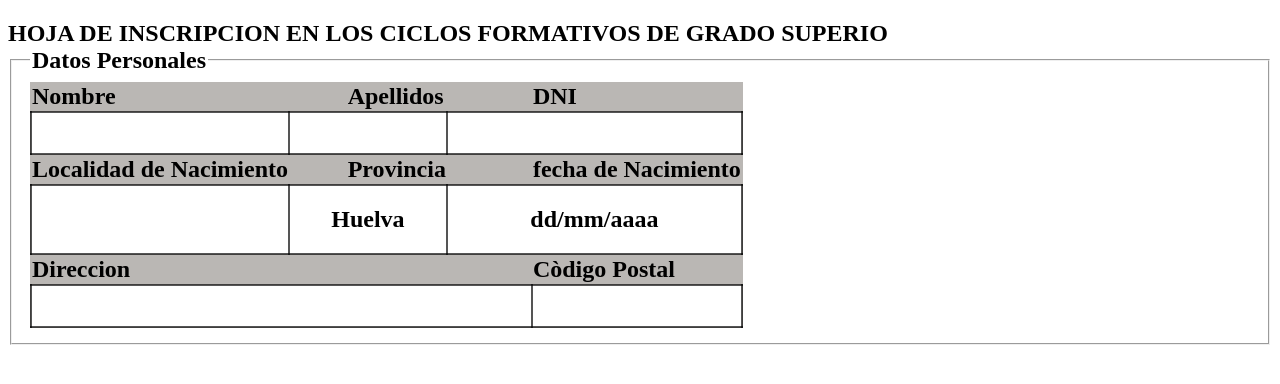
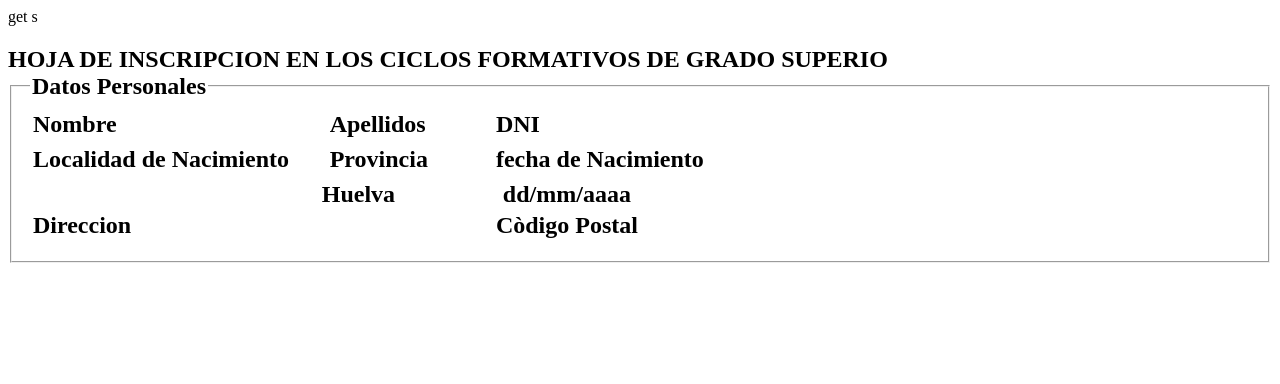
Before and after one commit to luisaluna28/entornos, a plain HTML site: page index.html in a window 1280 px wide. Drawn offline with Linux system fonts and the light colour scheme.

Commit message:
añadir cambio

```diff
--- a/index.html
+++ b/index.html
@@ -3,23 +3,8 @@
 <head>
     <meta charset="UTF-8">
     <meta name="viewport" content="width=device-width, initial-scale=1.0">
-    <title>Practica Formulario</title>
-    <style>
-        table {
-            border-collapse: collapse;
-            background-color: rgb(186, 183, 180);
-            padding: 20px;
-        }
-        th  {
-            border: 2px solid rgba(5, 5, 5, 0.678) ;
-            padding: 20px;
-            background-color: rgb(255, 255, 255);
-        }
-
-
-
-    </style>
-</head>
+    <title>Practica Formulario</title>get
+s</head>
 <body>
 
         <h2>HOJA DE INSCRIPCION EN LOS CICLOS FORMATIVOS DE GRADO SUPERIO</capti>
@@ -43,6 +28,11 @@
                     <td colspan="2"> fecha de Nacimiento</td>
                 </tr>
                 <tr>
+                    <th colspan=""></th>
+                    <th colspan="2"></th>
+                    <th colspan="2"></th>
+                </tr>
+                <tr>
                     <th colspan="1"></th>
                     <th colspan="2">Huelva</th>
                     <th colspan="2">dd/mm/aaaa</th>
```
